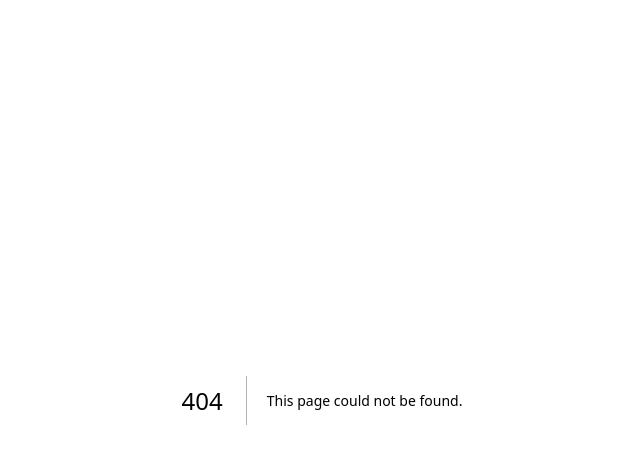
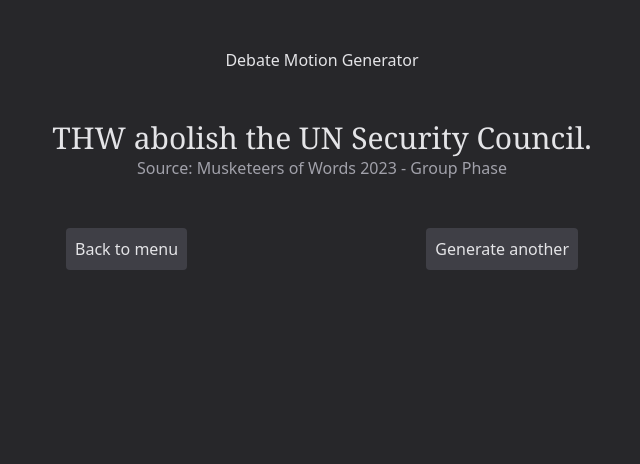
Before and after one commit to debatecore/debate-tools, a Next.js app: page /motion-generator in a window 1280 px wide. Before the commit this address had no page. Shown: the top 464 px of the page, without its empty margins (318-958 px from the left). Built offline with nearby package versions, Linux system fonts and the light colour scheme.

Commit message:
initialise bracketgen and motiongen pages

```diff
--- /dev/null
+++ b/src/app/bracket-generator/page.tsx
@@ -0,0 +1,22 @@
+"use client";
+import { useLang } from "@/lib/useLang";
+import Link from "next/link";
+
+export default function PageBracketGen() {
+  const buttonstyle = `
+    bg-zinc-700 p-2 rounded hover:bg-zinc-600 border border-transparent
+    hover:border-zinc-400 disabled:cursor-not-allowed
+  `;
+  return (
+    <>
+      <div className="text-center font-serif text-4xl pt-12">
+        {useLang("ladderGen")}
+      </div>
+      <div className="flex flex-row gap-2 justify-between max-w-lg mx-auto py-4">
+        <Link tabIndex={-1} href="/">
+          <button className={buttonstyle}>Back to menu</button>
+        </Link>
+      </div>
+    </>
+  );
+}
--- /dev/null
+++ b/src/app/motion-generator/page.tsx
@@ -0,0 +1,40 @@
+"use client";
+import { language } from "@/contexts/LangContext";
+import { useLang } from "@/lib/useLang";
+import Link from "next/link";
+import { useState } from "react";
+
+// NOTE: this is a prototype to be rewritten to make use of an API, DB or at least better typings
+
+type motion = {
+  motion: string;
+  info?: string;
+  lang: language;
+  source: string;
+};
+
+export default function PageMotionGen() {
+  const buttonstyle = `
+    bg-zinc-700 p-2 rounded hover:bg-zinc-600 border border-transparent
+    hover:border-zinc-400 disabled:cursor-not-allowed
+  `;
+  return (
+    <>
+      <div className="text-center px-2 py-12">{useLang("motionGen")}</div>
+      <h2 className="text-center font-serif text-3xl">
+        {"THW abolish the UN Security Council."}
+      </h2>
+      <p className="text-center text-zinc-400">
+        {"Source: Musketeers of Words 2023 - Group Phase"}
+      </p>
+      <div className="flex flex-row justify-between gap-2 max-w-lg mx-auto pt-12">
+        <Link href="/" tabIndex={-1}>
+          <button className={buttonstyle}>{"Back to menu"}</button>
+        </Link>
+        <button disabled className={buttonstyle}>
+          {"Generate another"}
+        </button>
+      </div>
+    </>
+  );
+}
--- a/src/app/page.tsx
+++ b/src/app/page.tsx
@@ -22,11 +22,15 @@
         <p className="text-zinc-400">{madeWithLove}</p>
       </div>
       <div className="buttonflex">
-        <Link href="/debate/setup">
+        <Link tabIndex={-1} href="/debate/setup">
           <button>{debateUtility}</button>
         </Link>
-        <button disabled>{ladderGen}</button>
-        <button disabled>{motionGen}</button>
+        <Link tabIndex={-1} href="bracket-generator">
+          <button disabled>{ladderGen}</button>
+        </Link>
+        <Link tabIndex={-1} href="/motion-generator">
+          <button disabled>{motionGen}</button>
+        </Link>
       </div>
 
       <button
```
